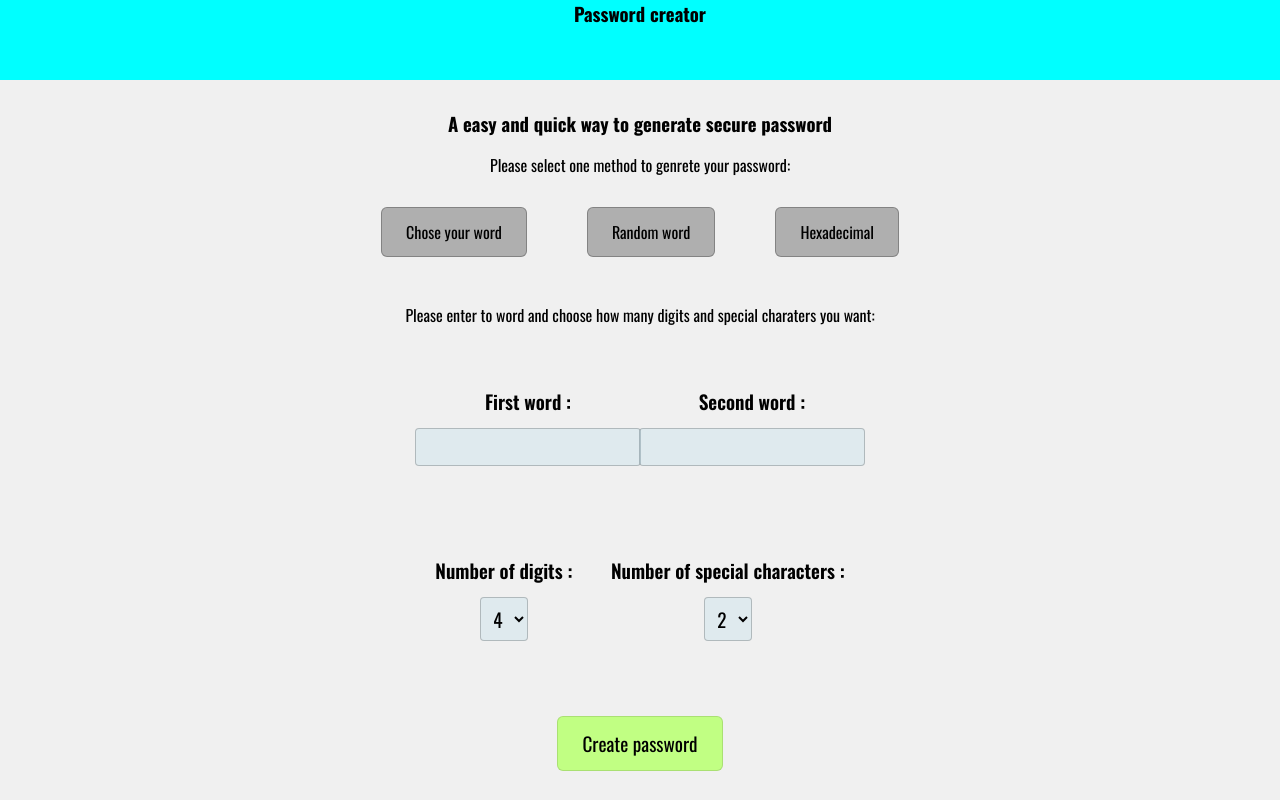
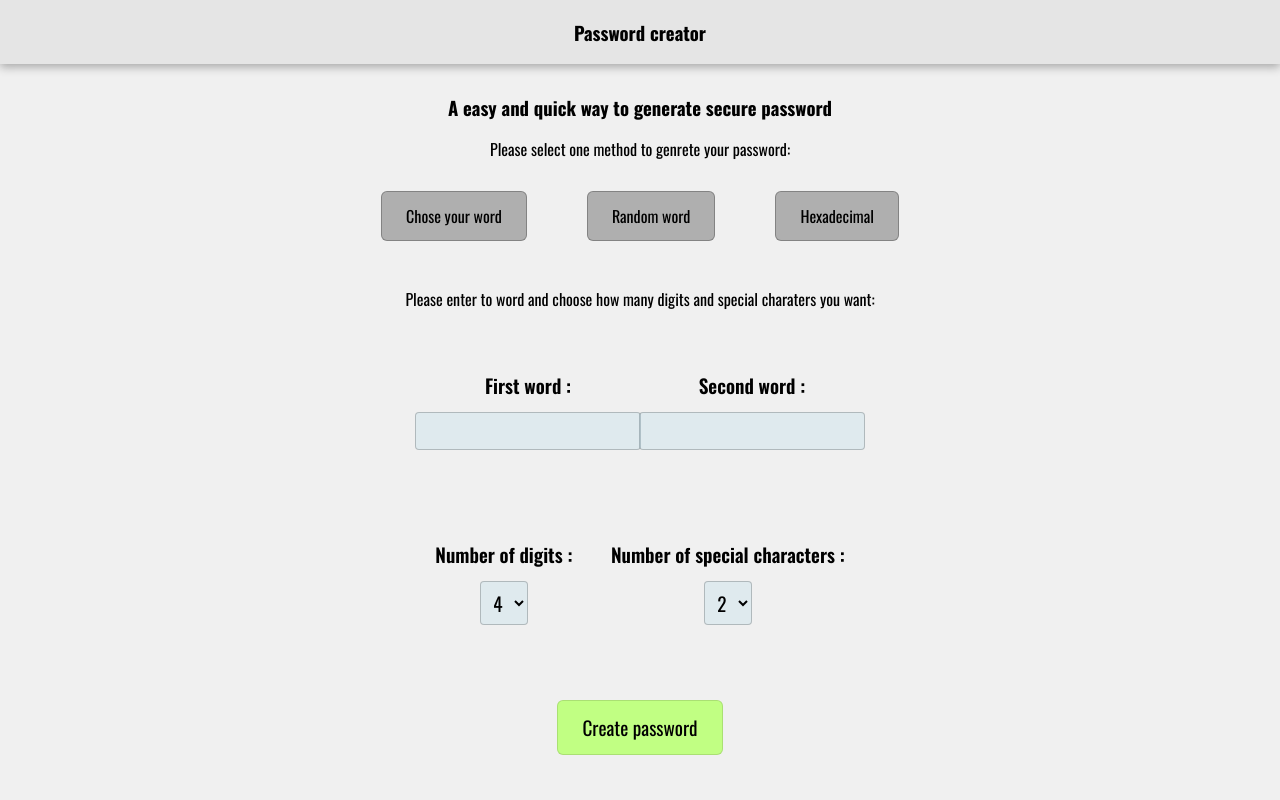
Before and after one commit to LFSchefer/password-creator, a React (Create React App) app: page / in a window 1280 px wide. Built offline with nearby package versions, Linux system fonts and the light colour scheme.

Commit message:
css nav + TODO

```diff
--- a/src/App.js
+++ b/src/App.js
@@ -7,6 +7,8 @@ import {AutoForm} from './component/AutoForm';
 import {Hexa} from './component/Hexa';
 import {Intro} from "./component/Intro";
 import { Instruction } from './component/Instruction';
+
+// TODO implement select form on auto api
 
 function App() {
 
@@ -21,7 +23,6 @@ function App() {
     <div className='btn' onClick={() => chooseAlgo(2)}>Random word</div>
     <div className='btn' onClick={() => chooseAlgo(3)}>Hexadecimal</div>
   </div>
-
 
   return (
     <div className="App">
--- a/src/component/Footer.js
+++ b/src/component/Footer.js
@@ -3,5 +3,9 @@ import "./Footer.css"
 
 export default function Footer(props) {
   <>
+  <footer>
+    <p>footer</p>
+    <h1>teste</h1>
+  </footer>
   </>
 }
--- a/src/component/Navbar.css
+++ b/src/component/Navbar.css
@@ -1,11 +1,13 @@
 .navbar {
   margin-top: 0;
-  height: 10vh;
-  background-color: aqua;
+  height: 8vh;
+  background-color: #e5e5e5;
   text-align: center;
-}
+  display: flex;
+  align-items: center;
+  justify-content: center;
+  box-shadow: 0px 3px 9px 0px rgba(0,0,0,0.31);}
 
 h3 {
   margin: 0;
-  padding: 0;
 }
```
